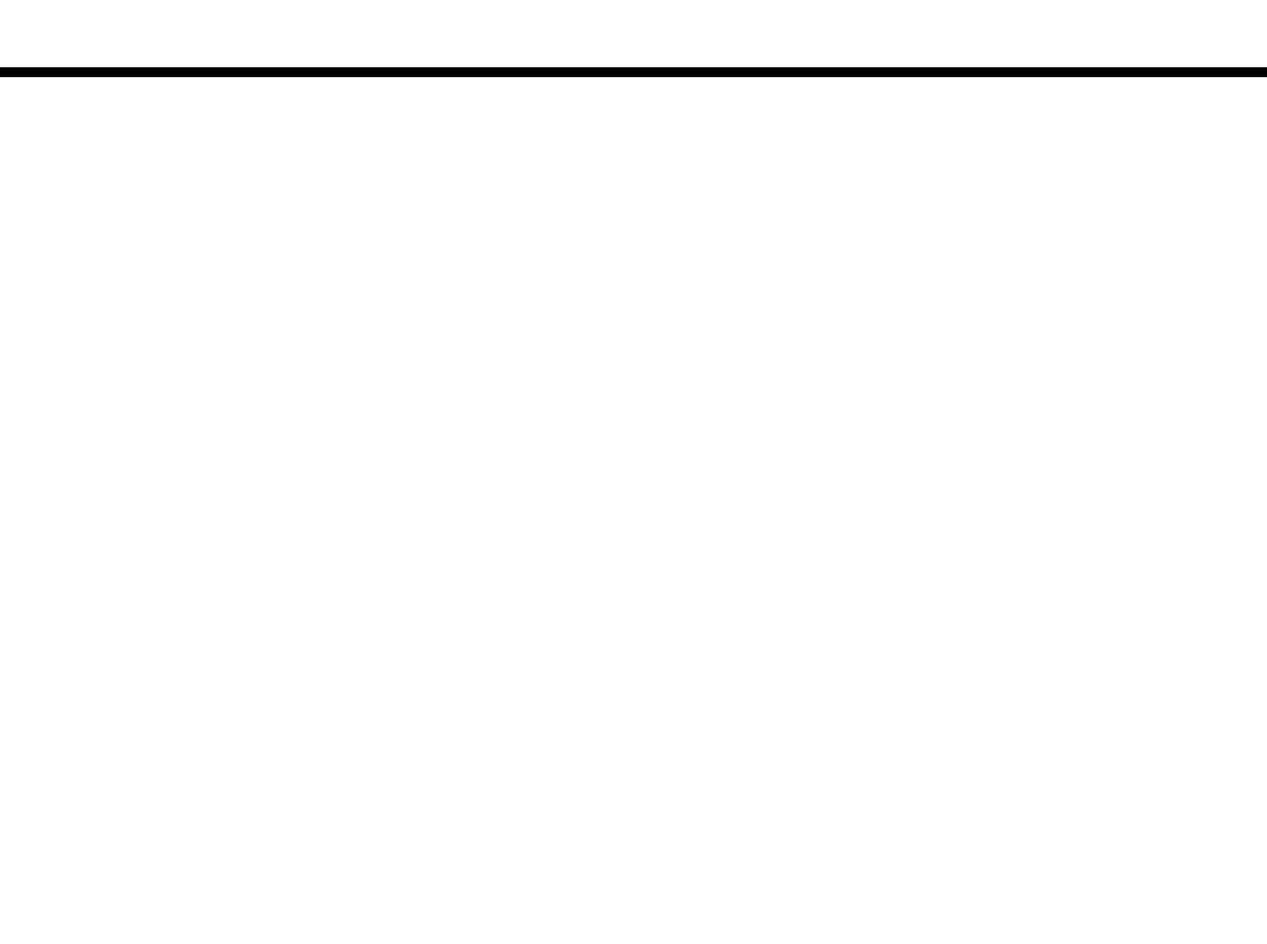
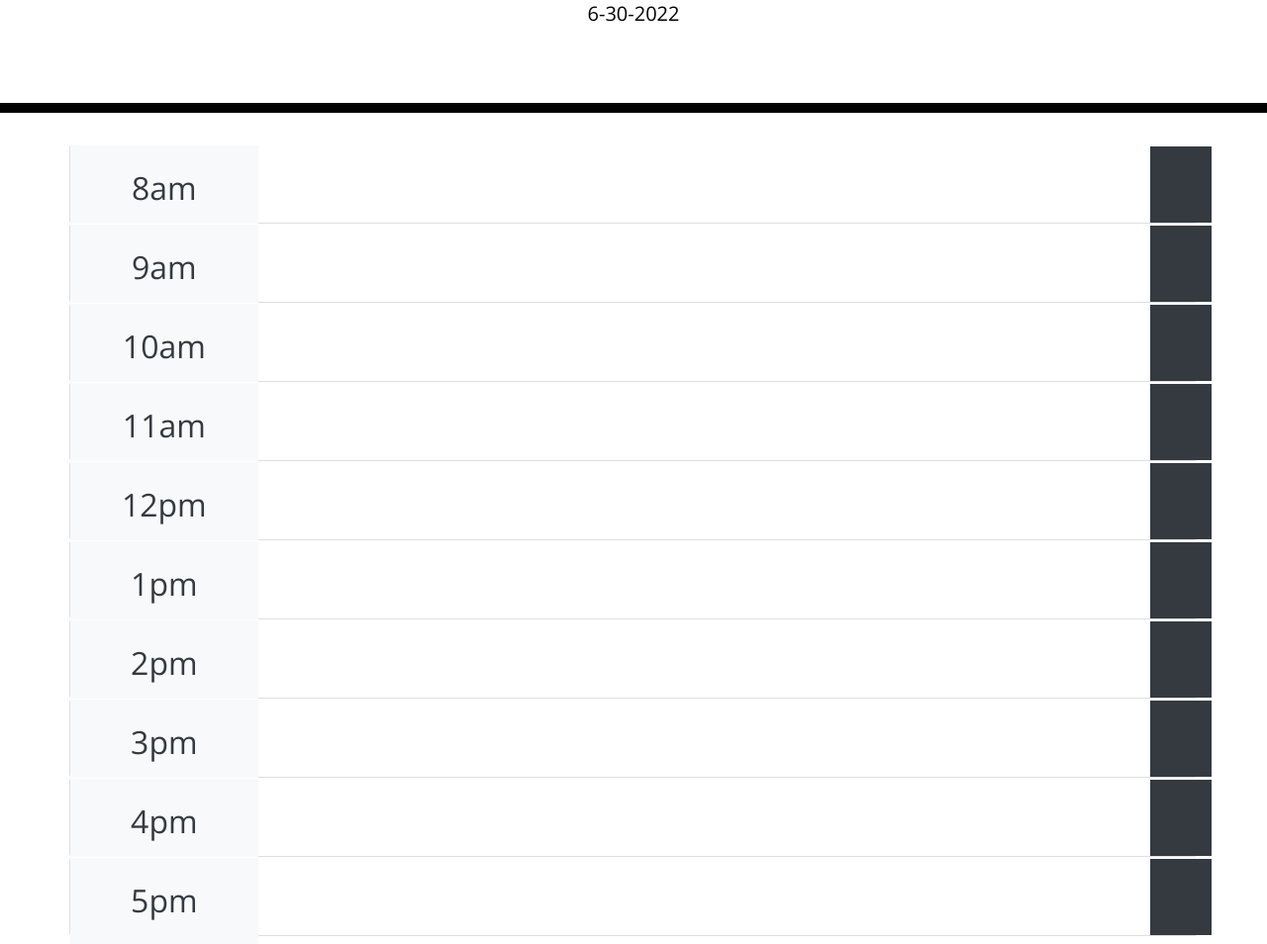
Before and after one commit to indy6678/supreme-octo-train, a plain HTML site: page index.html in a window 1280 px wide. Shown: the part 190-1144 px from the top of the page at 99% size. Before the commit the page ends 800 px from the top, so only its background shows below. Drawn offline with nearby package versions, Linux system fonts and the light colour scheme.

Commit message:
added time and functions

```diff
--- a/assets/js/script.js
+++ b/assets/js/script.js
@@ -1,2 +1,24 @@
-var now = dayjs();
-console.log(now)
+var today = new Date();
+var date = (today.getMonth()+1)+'-'+today.getDate()+'-'+today.getFullYear()
+
+var addDate = function () {
+    $("#currentDay")
+        .text(date);
+}
+
+var test = $("list-group")
+
+console.log(test.on("click","I clicked"))
+
+var createEvent = function (eventText) {
+    var eventLi = $("list-group")
+    var event = $("<li>").addClass("eventListItem");
+    var eventP = $("<p>").addClass("eventListP").text(eventText)
+    var eventText = $("<textarea>")
+
+
+
+    eventLi.appendChild(eventP);
+
+}
+addDate();
--- a/index.html
+++ b/index.html
@@ -1,23 +1,14 @@
 <!DOCTYPE html>
 <html lang="en">
+
 <head>
   <meta charset="UTF-8" />
   <meta name="viewport" content="width=device-width, initial-scale=1.0" />
   <meta http-equiv="X-UA-Compatible" content="ie=edge" />
-    <link
-      rel="stylesheet"
-      href="https://stackpath.bootstrapcdn.com/bootstrap/4.3.1/css/bootstrap.min.css"
-    />
-    <link
-      rel="stylesheet"
-      href="https://use.fontawesome.com/releases/v5.8.1/css/all.css"
-      integrity="sha384-50oBUHEmvpQ+1lW4y57PTFmhCaXp0ML5d60M1M7uH2+nqUivzIebhndOJK28anvf"
-      crossorigin="anonymous"
-    />
-    <link
-      href="https://fonts.googleapis.com/css?family=Open+Sans&display=swap"
-      rel="stylesheet"
-    />
+  <link rel="stylesheet" href="https://stackpath.bootstrapcdn.com/bootstrap/4.3.1/css/bootstrap.min.css" />
+  <link rel="stylesheet" href="https://use.fontawesome.com/releases/v5.8.1/css/all.css"
+    integrity="sha384-50oBUHEmvpQ+1lW4y57PTFmhCaXp0ML5d60M1M7uH2+nqUivzIebhndOJK28anvf" crossorigin="anonymous" />
+  <link href="https://fonts.googleapis.com/css?family=Open+Sans&display=swap" rel="stylesheet" />
   <link rel="stylesheet" href="style.css" />
   <title>Work Day Scheduler</title>
 </head>
@@ -29,20 +20,112 @@
     <p id="currentDay" class="lead"></p>
   </header>
   <div class="container">
-      <div class="row">
-        <div class="column">
+    <div class="row card">
+      <h2 class="col-2 bg-light text-dark d-flex flex-row p-10 p-lg-4 justify-content-center">8am</h2>
+      <ul id=eight class="list-group col-9">
+
+      </ul>
+      <div class="row bg-dark">
 
       </div>
     </div>
-      <!-- Timeblocks go here -->
+    <div class="row card">
+
+      <h2 class="col-2 bg-light text-dark d-flex flex-row p-10 p-lg-4 justify-content-center">9am</h2>
+      <ul class="list-group col-9">
+
+      </ul>
+      <div class="row bg-dark">
+
+      </div>
+    </div>
+    <div class="row card">
+
+      <h2 class="col-2 bg-light text-dark d-flex flex-row p-10 p-lg-4 justify-content-center">10am</h2>
+      <ul class="list-group col-9">
+
+      </ul>
+      <div class="row bg-dark">
+
+      </div>
+    </div>
+    <div class="row card">
+      <h2 class="col-2 bg-light text-dark d-flex flex-row p-10 p-lg-4 justify-content-center">11am</h2>
+      <ul class="list-group col-9">
+
+      </ul>
+      <div class="row bg-dark">
+
+      </div>
+
+    </div>
+    <div class="row card">
+      <h2 class="col-2 bg-light text-dark d-flex flex-row p-10 p-lg-4 justify-content-center">12pm</h2>
+      <ul class="list-group col-9">
+
+      </ul>
+      <div class="row bg-dark">
+
+      </div>
+
+    </div>
+    <div class="row card">
+      <h2 class="col-2 bg-light text-dark d-flex flex-row p-10 p-lg-4 justify-content-center">1pm</h2>
+      <ul class="list-group col-9">
+
+      </ul>
+      <div class="row bg-dark">
+
+      </div>
+
+    </div>
+    <div class="row card">
+
+      <h2 class="col-2 bg-light text-dark d-flex flex-row p-10 p-lg-4 justify-content-center">2pm</h2>
+      <ul class="list-group col-9">
+
+      </ul>
+      <div class="row bg-dark">
+
+      </div>
+
+    </div>
+    <div class="row card">
+
+      <h2 class="col-2 bg-light text-dark d-flex flex-row p-10 p-lg-4 justify-content-center">3pm</h2>
+      <ul class="list-group col-9">
+
+      </ul>
+      <div class="row bg-dark">
+
+      </div>
+
+    </div>
+    <div class="row card">
+
+      <h2 class="col-2 bg-light text-dark d-flex flex-row p-10 p-lg-4 justify-content-center">4pm</h2>
+      <ul class="list-group col-9">
+
+      </ul>
+      <div class="row bg-dark">
+
+      </div>
+
+    </div>
+    <div class="row card">
+      <h2 class="col-2 bg-light text-dark d-flex flex-row p-10 p-lg-4 justify-content-center">5pm</h2>
+      <ul class="list-group col-9">
+
+      </ul>
+      <div class="row bg-dark">
+    </div>
   </div>
 
   <script src="https://code.jquery.com/jquery-3.4.1.min.js"></script>
+  <script src="https://cdnjs.cloudflare.com/ajax/libs/jqueryui/1.12.1/jquery-ui.min.js"></script>
+  <script src="https://cdn.jsdelivr.net/npm/jquery-ui-touch-punch@0.2.3/jquery.ui.touch-punch.min.js"></script>
   <script src="https://cdnjs.cloudflare.com/ajax/libs/moment.js/2.24.0/moment.min.js"></script>
-    <script src="https://cdnjs.cloudflare.com/ajax/libs/dayjs/1.11.3/dayjs.min.js"></script>
   <script src="./assets/js/script.js"></script>
-<script>
-  dayjs().format()
-</script>
 </body>
+
 </html>
```
Lines whose indentation alone changed are shown as unchanged.
